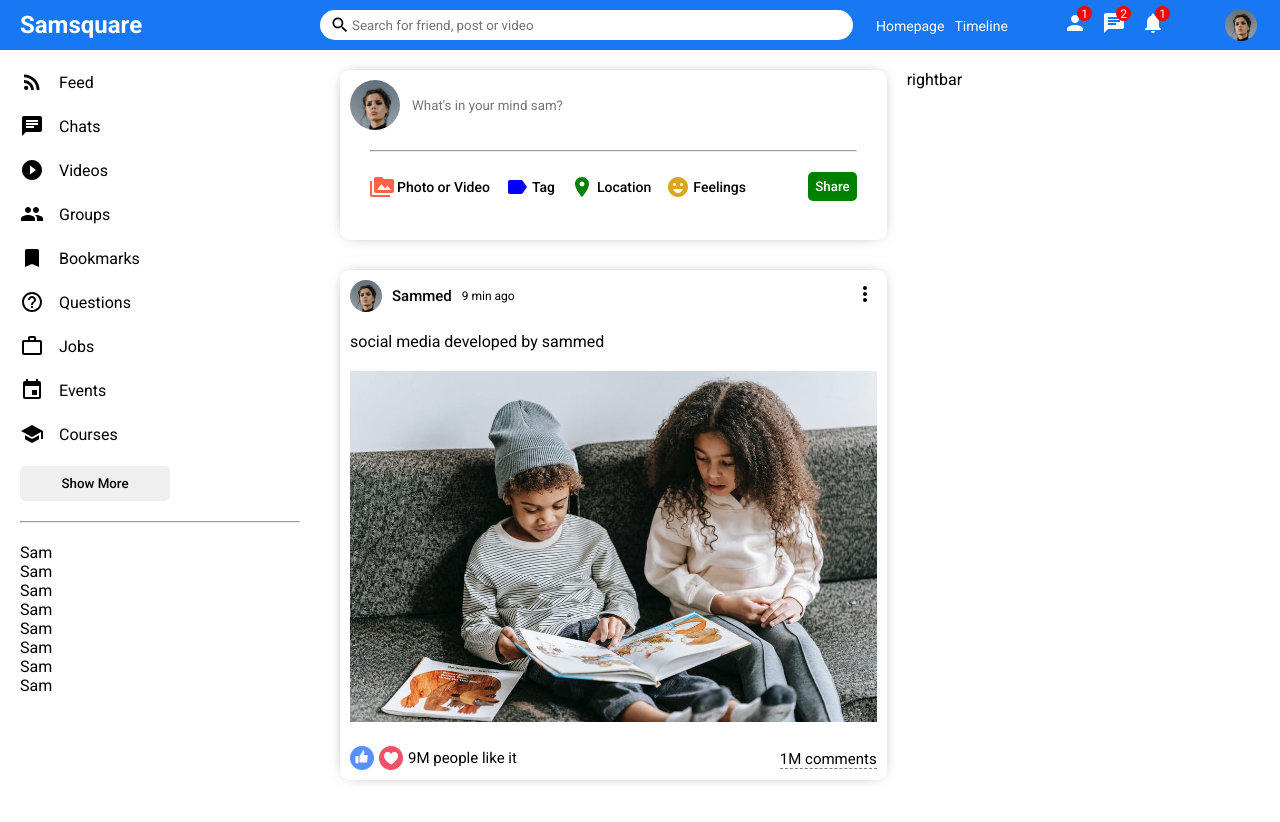
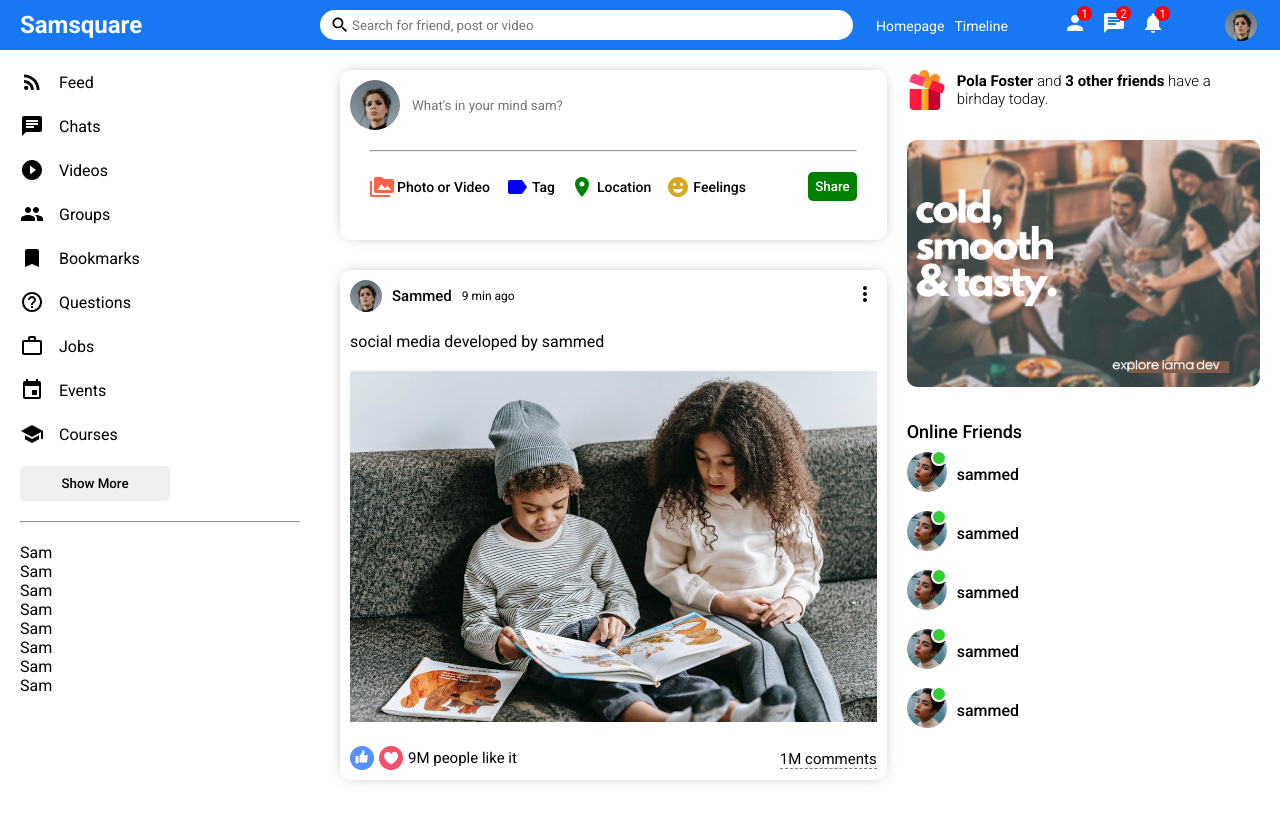
Before and after one commit to samsquareed/squaremedia, a React (Create React App) app: page / in a window 1280 px wide. Shown: the top 822 px of the page. Built offline with nearby package versions, Linux system fonts and the light colour scheme.

Commit message:
donw with rightbar

```diff
--- /dev/null
+++ b/src/components/online/Online.jsx
@@ -0,0 +1,13 @@
+import "./online.css";
+
+export default function Online({user}) {
+  return (
+    <li className="rightbarFriend">
+      <div className="rightbarProfileImgContainer">
+        <img className="rightbarProfileImg" src={user.profilePicture} alt="" />
+        <span className="rightbarOnline"></span>
+      </div>
+      <span className="rightbarUsername">{user.username}</span>
+    </li>
+  );
+}
--- /dev/null
+++ b/src/components/online/online.css
@@ -0,0 +1,32 @@
+.rightbarFriend {
+    display: flex;
+    align-items: center;
+    margin-bottom: 15px;
+  }
+
+  .rightbarProfileImgContainer {
+    margin-right: 10px;
+    position: relative;
+  }
+
+  .rightbarProfileImg {
+    width: 40px;
+    height: 40px;
+    border-radius: 50%;
+    object-fit: cover;
+  }
+
+  .rightbarOnline{
+      width: 12px;
+      height: 12px;
+      border-radius: 50%;
+      background-color: limegreen;
+      position: absolute;
+      top: -2px;
+      right: 0;
+      border: 2px solid white;
+  }
+
+  .rightbarUsername{
+      font-weight: 500;
+  }
--- a/src/components/rightbar/Rightbar.jsx
+++ b/src/components/rightbar/Rightbar.jsx
@@ -1,10 +1,31 @@
+import Online from '../online/Online'
 import './rightbar.css'
 
 const Rightbar = () => {
+
+  const user = {
+    profilePicture : './assets/person/4.jpeg',
+    username : "sammed"
+  }
+
   return (
     <div className="rightbar">
       <div className="rightbarWrapper">
-        rightbar
+      <div className="birthdayContainer">
+          <img className="birthdayImg" src="assets/gift.png" alt="" />
+          <span className="birthdayText">
+            <b>Pola Foster</b> and <b>3 other friends</b> have a birhday today.
+          </span>
+      </div>
+      <img className="rightbarAd" src="assets/ad.png" alt="" />
+      <h4 className="rightbarTitle">Online Friends</h4>
+      <ul className="rightbarFriendList">
+        <Online key={1} user={user} />
+        <Online key={1} user={user} />
+        <Online key={1} user={user} />
+        <Online key={1} user={user} />
+        <Online key={1} user={user} />
+      </ul>
       </div>
     </div>
   )
--- a/src/components/rightbar/rightbar.css
+++ b/src/components/rightbar/rightbar.css
@@ -5,3 +5,79 @@
   .rightbarWrapper {
     padding: 20px 20px 0 0;
   }
+
+  .birthdayContainer {
+    display: flex;
+    align-items: center;
+  }
+
+  .birthdayImg {
+    width: 40px;
+    height: 40px;
+    margin-right: 10px;
+  }
+
+  .birthdayText {
+    font-weight: 300;
+    font-size: 15px;
+  }
+
+  .rightbarAd {
+    width: 100%;
+    border-radius: 10px;
+    margin: 30px 0;
+  }
+
+  .rightbarTitle{
+      margin-bottom: 20px;
+  }
+
+  .rightbarFriendList {
+    padding: 0;
+    margin: 0;
+    list-style: none;
+  }
+
+  .rightbarTitle{
+    font-size: 18px;
+    font-weight: 500;
+    margin-bottom: 10px;
+  }
+
+  .rightbarInfo{
+    margin-bottom: 30px;
+  }
+
+  .rightbarInfoItem{
+    margin-bottom: 10px;
+  }
+
+  .rightbarInfoKey{
+    font-weight: 500;
+    margin-right: 15px;
+    color: #555;
+  }
+
+  .rightbarInfoValue{
+    font-weight: 300;
+  }
+
+  .rightbarFollowings{
+    display: flex;
+    flex-wrap: wrap;
+    justify-content: space-between;
+  }
+
+  .rightbarFollowing{
+    display: flex;
+    flex-direction: column;
+    margin-bottom: 20px;
+    cursor: pointer;
+  }
+
+  .rightbarFollowingImg{
+    width: 100px;
+    height: 100px;
+    object-fit: cover;
+    border-radius: 5px;
+  }
```
